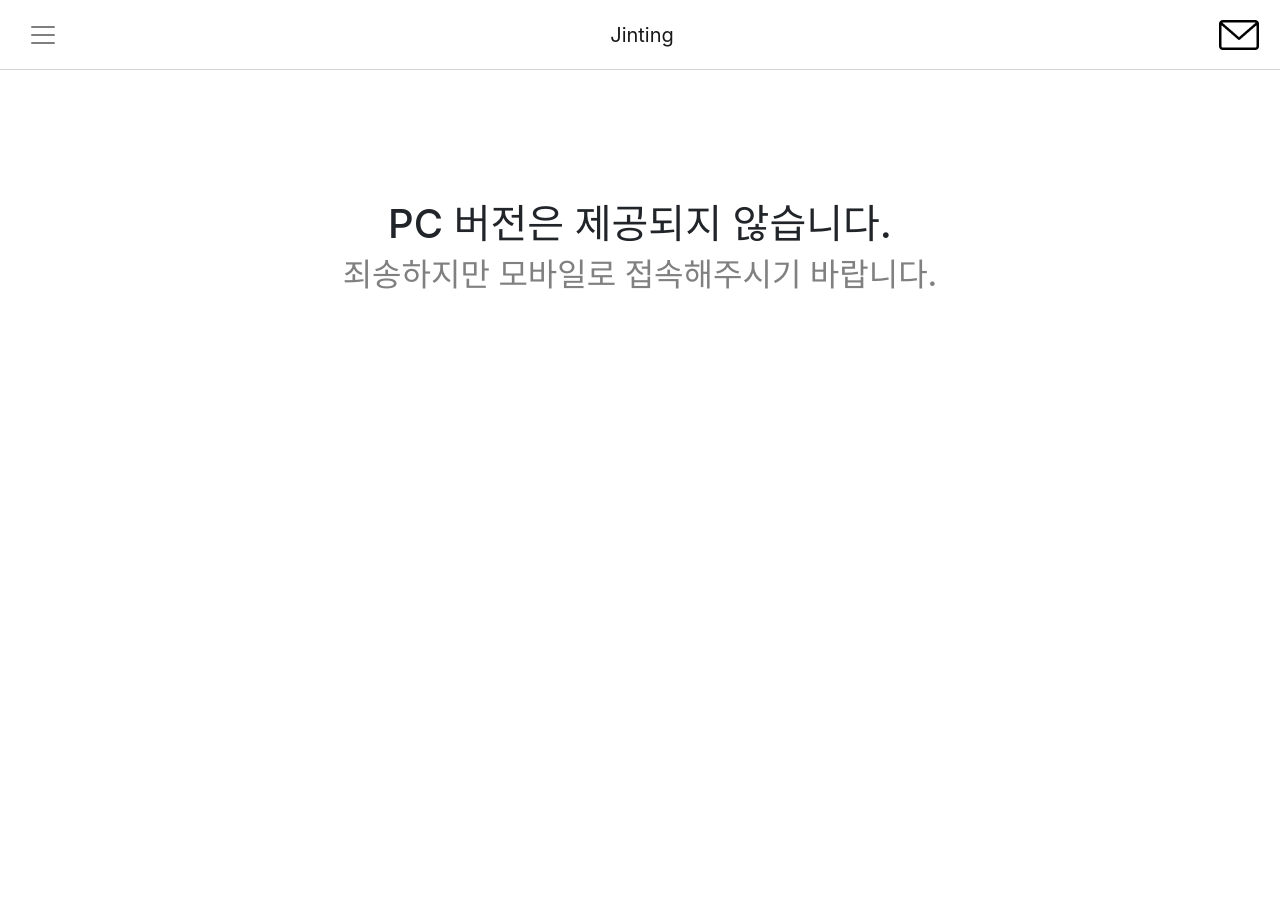
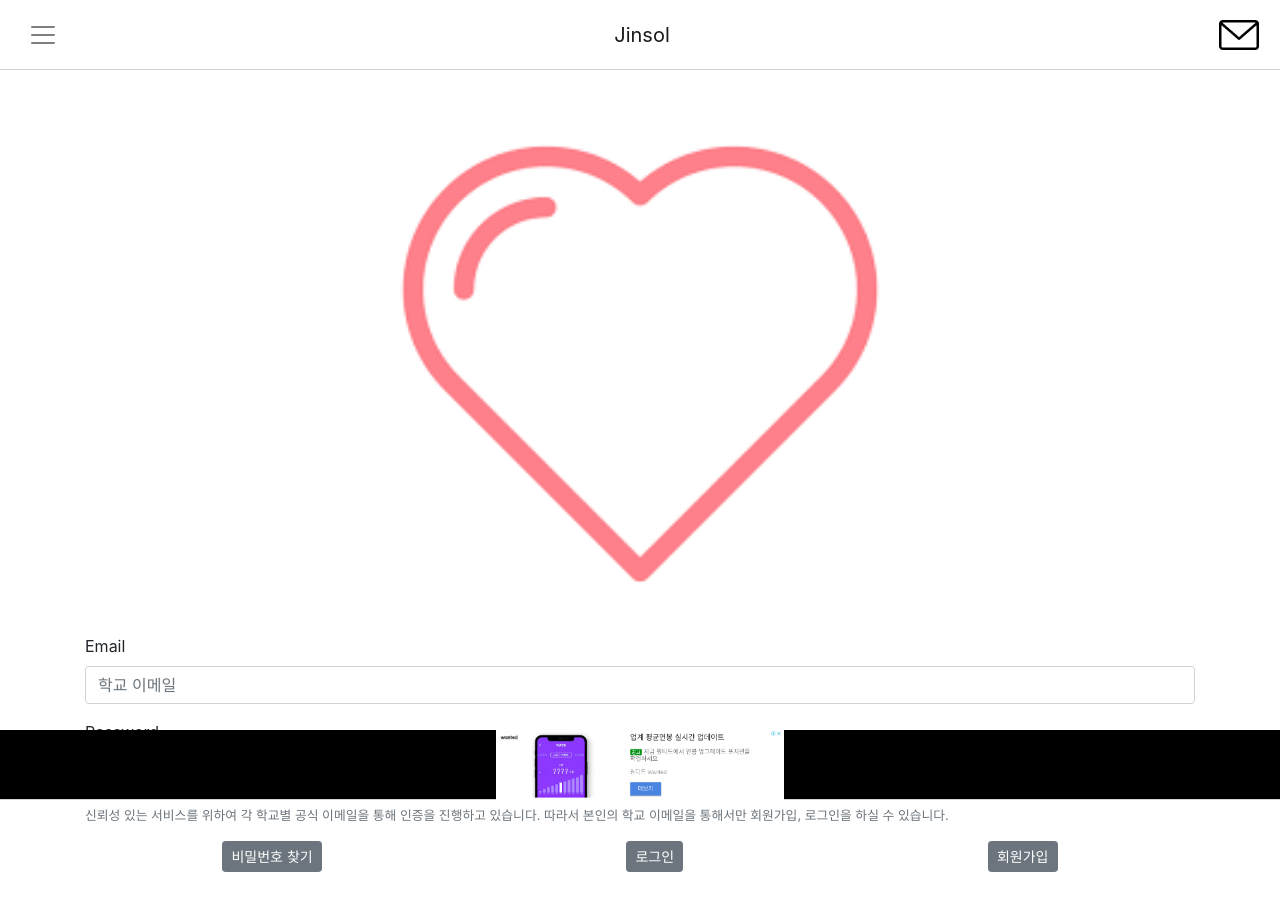
Before and after one commit to umi0410/meet, a React (Create React App) app: page /login in a window 1280 px wide. Shown: the top 910 px of the page. Before the commit the page ends 800 px from the top, so only its background shows below. Built offline with nearby package versions, Linux system fonts and the light colour scheme; no server answers.

Commit message:
Meeting 에러 시 에러페이지로 연결

```diff
--- a/src/App.js
+++ b/src/App.js
@@ -148,7 +148,7 @@ class App extends Component {
 		// console.log(e);
 	};
 	render() {
-		if (screen.width <= 600) {
+		if (process.env.REACT_APP_MODE != "production" || screen.width <= 900) {
 			// is mobile..
 			return (
 				<div>
--- a/src/AppBar.js
+++ b/src/AppBar.js
@@ -76,7 +76,7 @@ const AppBar = props => {
 				</Nav>
 			</Collapse>
 			<NavbarBrand href="/" className="m-auto">
-				Jinting
+				Jinsol
 			</NavbarBrand>
 			<Button
 				style={{
--- a/src/BottomBar.js
+++ b/src/BottomBar.js
@@ -32,8 +32,13 @@ class BottomBar extends Component {
 					style={{
 						height: "70px",
 						borderBottom: "1px solid lightgray",
-						background: "black"
-					}}></Navbar>
+						background: "black",
+						padding: "0px"
+					}}>
+					<img
+						src="/ad_preview.png"
+						style={{ height: "70px", margin: "auto" }}></img>
+				</Navbar>
 			</Fragment>
 		);
 	}
--- a/src/MeetingPage/MeetingPage.js
+++ b/src/MeetingPage/MeetingPage.js
@@ -2,7 +2,7 @@
 import React, { useState, Component } from "react";
 import { connect } from "react-redux";
 import { login, getAccount } from "../store/modules/user";
-import { setMeetingPartner, setNoMeeting } from "../store/modules/meeting";
+import { setMeetingPartner } from "../store/modules/meeting";
 import logo from "../logo.svg";
 
 import utils from "../utils";
@@ -60,7 +60,8 @@ class MeetingPage extends Component {
 			})
 			.catch(err => {
 				console.error("Error:", err);
-				alert("매치를 가져오는 데에 실패했습니다.");
+				console.error("매치를 가져오는 데에 실패했습니다.");
+				this.setState({ ...this.state, status: "noCandidate" });
 			});
 	};
 	componentDidMount() {
@@ -181,6 +182,8 @@ class MeetingPage extends Component {
 					)}
 				</React.Fragment>
 			);
+		} else if (this.state.status == "noCandidate") {
+			return <MeetingNoMeeting></MeetingNoMeeting>;
 		}
 	}
 }
@@ -194,8 +197,7 @@ const mapStateToProps = state => {
 const mapDispatchToProps = dispatch => ({
 	login: account => dispatch(login(account)),
 	getAccount: () => dispatch(getAccount()),
-	setMeetingPartner: partner => dispatch(setMeetingPartner(partner)),
-	setNoMeeting: () => dispatch(setNoMeeting())
+	setMeetingPartner: partner => dispatch(setMeetingPartner(partner))
 });
 
 // 컴포넌트에 리덕스 스토어를 연동해줄 때에는 connect 함수 사용
--- a/src/MyPage.js
+++ b/src/MyPage.js
@@ -1,10 +1,9 @@
 /* eslint-disable*/
 import React, { useState, Component } from "react";
-import { connect } from "react-redux";
-import { login, getAccount, setChatRoom } from "./store/modules/user";
 import logo from "./logo.svg";
 import "./App.css";
 import "./fonts.css";
+import utils from "./utils"
 import "bootstrap/dist/css/bootstrap.css";
 import { BrowserRouter } from "react-router-dom";
 import "./MyPage.css";
@@ -24,6 +23,13 @@ import {
 	Fade
 } from "reactstrap";
 class MyPage extends Component {
+	constructor(props)
+	{
+		super(props)
+		this.state=utils.extractCookies('token')
+	}
+	componentDidMount(){
+	}
 	render() {
 		const likesColor = "#f26666";
 		const hatesColor = "#3e5375";
@@ -120,17 +126,4 @@ class MyPage extends Component {
 	}
 }
 
-// props 로 넣어줄 스토어 상태값
-const mapStateToProps = state => {
-	return {
-		...state
-	};
-};
-// props 로 넣어줄 액션 생성함수
-const mapDispatchToProps = dispatch => ({
-	login: account => dispatch(login(account)),
-	getAccount: () => dispatch(getAccount()),
-	setChatRoom: chatRoom => dispatch(setChatRoom(chatRoom))
-});
-// 컴포넌트에 리덕스 스토어를 연동해줄 때에는 connect 함수 사용
-export default connect(mapStateToProps, mapDispatchToProps)(MyPage);
+export default MyPage
```
Also changed, not shown: public/ad_preview.png (added).
